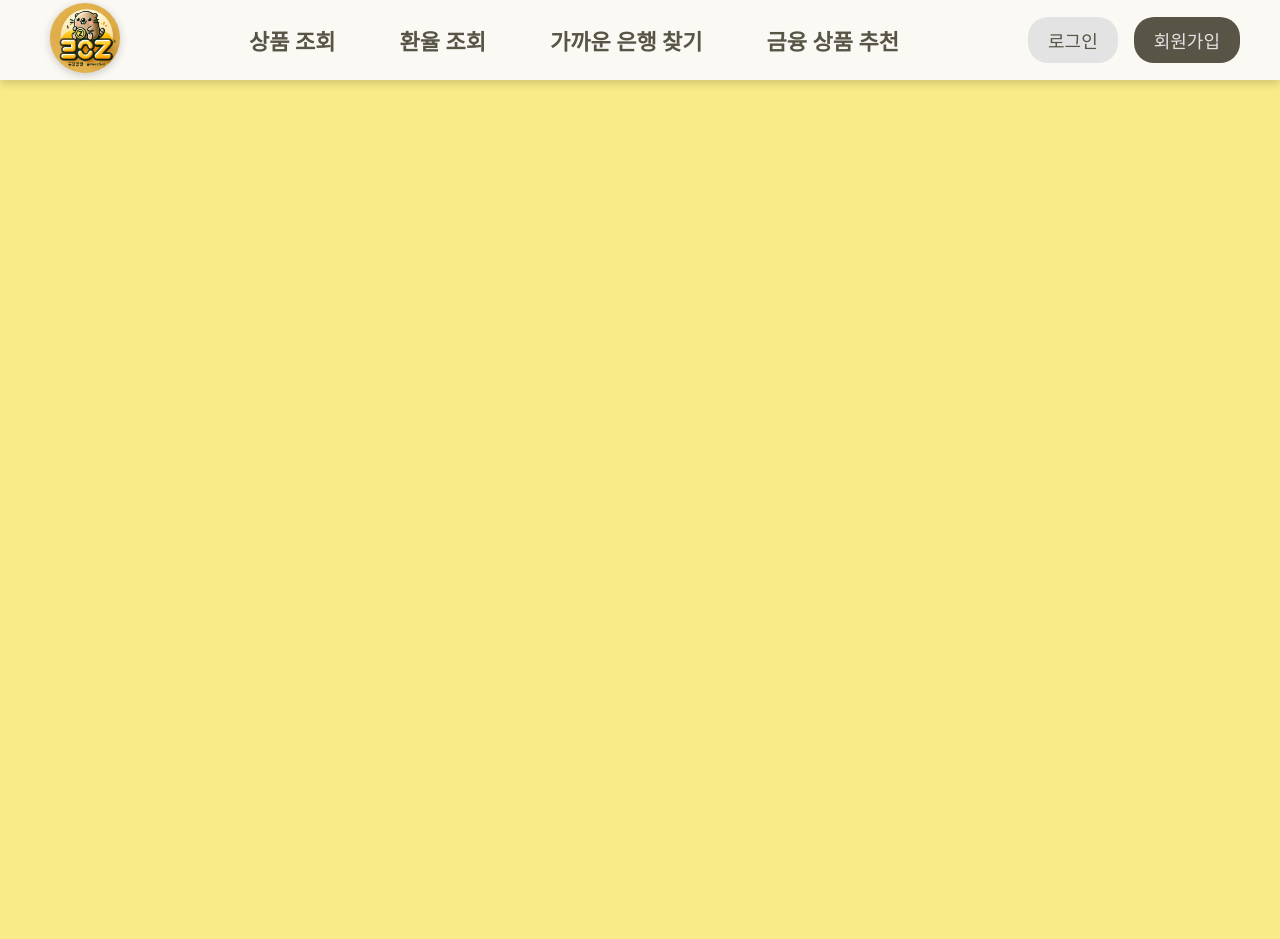
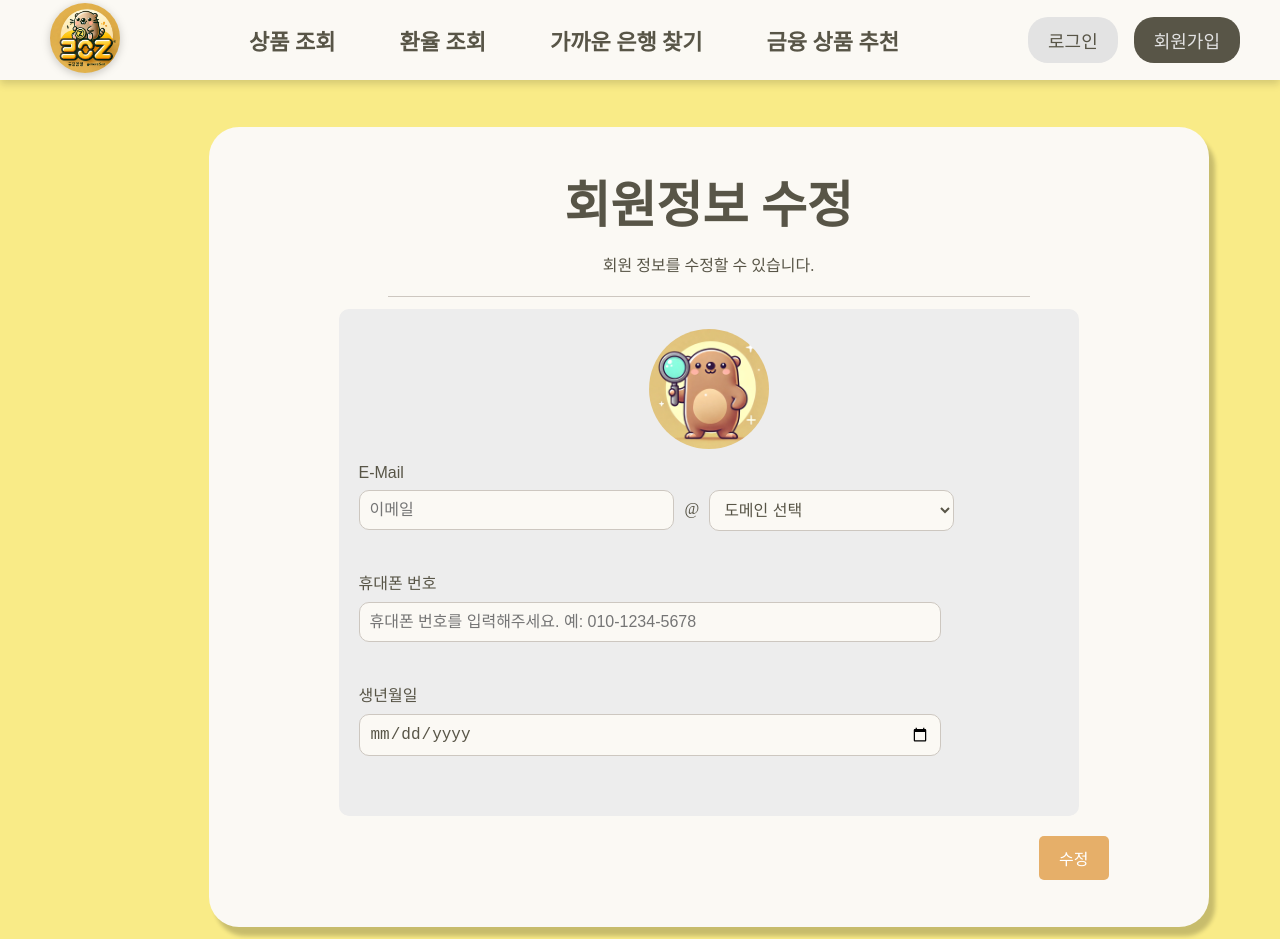
Before and after one commit to aaaange/DoTheZ_Plan, a Vue app in the folder front/: page /upate in a window 1280 px wide. Before the commit the page ends 800 px from the top, so only its background shows below. Built offline with nearby package versions, Linux system fonts and the light colour scheme.

Commit message:
회원정보 수정 기능 구현

```diff
--- a/front/src/router/index.js
+++ b/front/src/router/index.js
@@ -7,10 +7,10 @@ import ExchangeRateView from '@/views/ExchangeRateView.vue'
 import MapView from '@/views/MapView.vue'
 import SurveyView from '@/views/SurveyView.vue'
 import RecommendView from '@/views/RecommendView.vue'
-import LogOutView from '@/views/LogOutView.vue'
 
 import { createRouter, createWebHistory } from 'vue-router'
 import ProductDetailView from '@/views/ProductDetailView.vue'
+import UpdateUserInfo from '@/views/UpdateUserInfo.vue'
 
 
 const router = createRouter({
@@ -32,9 +32,9 @@ const router = createRouter({
       component: LogInView,
     },
     {
-      path: '/logout',
-      name: 'logout',
-      component: LogOutView,
+      path: '/upate',
+      name: 'update',
+      component: UpdateUserInfo
     },
     {
       path: '/profile/:userId',
--- a/front/src/views/LogOutView.vue
+++ /dev/null
@@ -1,13 +0,0 @@
-<template>
-  <div>
-
-  </div>
-</template>
-
-<script setup>
-
-</script>
-
-<style scoped>
-
-</style>
--- a/front/src/views/ProfileView.vue
+++ b/front/src/views/ProfileView.vue
@@ -59,6 +59,13 @@
             </p>
           </div>
         </div>
+        <!-- 회원정보 수정 버튼 추가 -->
+        <button
+          @click="goToEditProfile"
+          style="position: absolute; top: 190px; right: 40px; background: #E6AF69; color: white; border: none; border-radius: 5px; padding: 10px 15px; cursor: pointer; font-size: 16px;"
+        >
+          회원정보 수정
+        </button>
         <div style="margin-top: 370px; width: 90%;">
           <div style="max-height: 400px; overflow-y: auto; position: relative; margin-left: 100px;">
             <!-- 가입한 상품 목록 -->
@@ -103,16 +110,19 @@
 <script>
 import { useCounterStore } from "@/stores/counter";
 import axios from "axios";
-// import { Line } from 'chart.js';
 import { Chart } from 'chart.js/auto';
+import { useRouter } from "vue-router";
+
 
 export default {
   setup() {
     const store = useCounterStore();  // useCounterStore 호출
     const token = store.token;  // store에서 token 가져오기
+    const router = useRouter();
 
     return {
-      token,  // 반환하여 컴포넌트에서 사용
+      token,
+      router,  // 반환하여 컴포넌트에서 사용
     };
   },
   data() {
@@ -295,6 +305,9 @@ export default {
         }
       }
     },
+    goToEditProfile() {
+      this.router.push({ name: 'update' });  // UpdateUserInfo 이동
+    },
   },
 }
 
@@ -316,4 +329,19 @@ export default {
   transform: translateY(-4px);
   box-shadow: 0 8px 16px rgba(0, 0, 0, 0.3);
 }
+/* 회원정보 수정 버튼 스타일 */
+button {
+  background-color: #E6AF69;
+  color: white;
+  border: none;
+  border-radius: 5px;
+  padding: 10px 15px;
+  font-size: 16px;
+  cursor: pointer;
+  text-align: center;
+}
+
+button:hover {
+  background-color: #D79852;
+}
 </style>
--- /dev/null
+++ b/front/src/views/UpdateUserInfo.vue
@@ -0,0 +1,203 @@
+<template>
+  <div
+    style="width: 100%; height: 100%; padding-top: 119px; background: #F9EB87; justify-content: center; align-items: center; display: inline-flex"
+  >
+    <div class="Group6" style="width: 863px; height: 800px; position: relative">
+      <div
+        class="Rectangle1"
+        style="width: 1000px; height: 800px; top: 0px; position: absolute; background: #FBF9F4; box-shadow: 6px 9px 4px rgba(0, 0, 0, 0.20); border-radius: 30px; display: flex; flex-direction: column; align-items: center;"
+      >
+        <!-- 상단 영역 -->
+        <div
+          class="Group5"
+          style="width: 642px; height: 114px; margin-top: 38px; text-align: center;"
+        >
+          <h1
+            style="color: #585547; font-size: 50px; font-family: IBM Plex Sans KR; font-weight: 700; margin: 0;"
+          >
+            회원정보 수정
+          </h1>
+          <p
+            style="color: #585547; font-size: 16px; font-family: IBM Plex Sans KR; font-weight: 300; margin-top: 15px;"
+          >
+            회원 정보를 수정할 수 있습니다.
+          </p>
+          <div
+            class="Line1"
+            style="width: 100%; height: 1px; margin-top: 20px; background-color: #CDC7C0;"
+          ></div>
+        </div>
+
+        <!-- 사용자 프로필 수정 폼 -->
+        <div
+          class="user-info"
+          style="width: 70%; margin-top: 30px; background-color: #EDEDED; padding: 20px; border-radius: 10px; display: flex; flex-direction: column; align-items: flex-start;"
+        >
+          <img
+            src="@/image/dothez.jpg"
+            alt="프로필 사진"
+            class="user-avatar"
+            style="width: 120px; height: 120px; border-radius: 50%; margin-bottom: 15px; align-self: center;"
+          />
+          <!-- 이메일 입력 -->
+          <div style="margin-bottom: 20px; width: 85%;">
+            <label
+              for="email"
+              style="display: block; color: #585547; font-size: 16px; font-family: 'IBM Plex Sans KR', sans-serif; font-weight: 400; margin-bottom: 8px;"
+              >E-Mail</label
+            >
+            <div style="display: flex; gap: 10px;">
+              <!-- 이메일 아이디 입력 -->
+              <input
+                id="emailId"
+                type="text"
+                v-model="emailId"
+                placeholder="이메일"
+                style="width: 30%; flex-grow: 1; padding: 10px; border: 1px solid #CDC7C0; border-radius: 10px; font-size: 16px; color: #585547; background: #FBF9F4;"
+              />
+              <span style="padding: 10px 0; color: #585547; font-size: 16px;">@</span>
+              <!-- 도메인 선택 또는 입력 -->
+              <div style="flex-grow: 1;">
+                <template v-if="isCustomDomain">
+                  <input
+                    type="text"
+                    placeholder="직접 입력"
+                    v-model="customDomain"
+                    @blur="toggleCustomDomain(false)"
+                    style="width: 100%; padding: 10px; border: 1px solid #CDC7C0; border-radius: 10px; font-size: 16px; color: #585547; background: #FBF9F4;"
+                  />
+                </template>
+                <template v-else>
+                  <select
+                    id="email-domain-select"
+                    v-model="emailDomain"
+                    @change="checkCustomDomain"
+                    style="width: 100%; padding: 10px; border: 1px solid #CDC7C0; border-radius: 10px; font-size: 16px; color: #585547; background: #FBF9F4;"
+                  >
+                    <option value="" disabled selected>도메인 선택</option>
+                    <option value="naver.com">naver.com</option>
+                    <option value="hanmail.net">hanmail.net</option>
+                    <option value="gmail.com">gmail.com</option>
+                    <option value="nate.com">nate.com</option>
+                    <option value="hotmail.com">hotmail.com</option>
+                    <option value="custom">직접 입력</option>
+                  </select>
+                </template>
+              </div>
+            </div>
+          </div>
+          <!-- 휴대폰 번호 입력 -->
+          <div style="margin-bottom: 20px; width: 80%;">
+            <label for="phone" style="display: block; color: #585547; font-size: 16px; font-family: 'IBM Plex Sans KR', sans-serif; font-weight: 400; margin-bottom: 8px;">휴대폰 번호</label>
+            <input
+              id="phone"
+              type="text"
+              v-model="phone"
+              placeholder="휴대폰 번호를 입력해주세요. 예: 010-1234-5678"
+              style="width: 100%; padding: 10px; border: 1px solid #CDC7C0; border-radius: 10px; font-size: 16px; color: #585547; background: #FBF9F4;"
+            />
+          </div>
+          <!-- 생년월일 입력 -->
+          <div style="margin-bottom: 20px; width: 80%;">
+            <label for="birth" style="display: block; color: #585547; font-size: 16px; font-family: 'IBM Plex Sans KR', sans-serif; font-weight: 400; margin-bottom: 8px;">생년월일</label>
+            <input
+              id="birth"
+              type="date"
+              v-model="birth"
+              style="width: 100%; padding: 10px; border: 1px solid #CDC7C0; border-radius: 10px; font-size: 16px; color: #585547; background: #FBF9F4;"
+            />
+          </div>
+        </div>
+
+        <!-- 저장 버튼 -->
+        <div style="width: 80%; text-align: right; margin-top: 20px;">
+          <button
+            @click="updateProfile"
+            style="background: #E6AF69; color: white; border: none; border-radius: 5px; padding: 10px 20px; cursor: pointer; font-size: 16px;"
+          >
+            수정
+          </button>
+        </div>
+      </div>
+    </div>
+  </div>
+</template>
+
+
+<script>
+import { useCounterStore } from "@/stores/counter";
+import axios from "axios";
+import { useRouter } from 'vue-router';  // Vue Router import
+
+export default {
+  setup() {
+    const store = useCounterStore();
+    const token = store.token;
+    const router = useRouter();  // useRouter hook to navigate to profile page
+
+    return {
+      token,
+      router,  // router for navigation
+    };
+  },
+  data() {
+    return {
+      emailId: '',
+      emailDomain: '',
+      customDomain: '',
+      isCustomDomain: false,
+      phone: '',
+      birth: '',
+    };
+  },
+  methods: {
+    async updateProfile() {
+      // 템플릿에서 입력받은 데이터를 사용
+      const updatedEmail = `${this.emailId}@${this.isCustomDomain ? this.customDomain : this.emailDomain}`;
+      const updatedData = {
+        email: updatedEmail,
+        phone: this.phone,
+        birth: this.birth,
+      };
+      try {
+        const response = await axios.put(
+          'http://127.0.0.1:8000/accounts/api/v1/update/',  // API URL
+          updatedData,
+          { headers: { Authorization: `Token ${this.token}` } }
+        );
+        alert('회원정보가 수정되었습니다.');
+        this.$router.push({ name: 'mainpage' });
+      } catch (error) {
+        console.error("Error updating profile data:", error);
+        alert("정보 수정에 실패했습니다. 다시 시도해주세요.");
+      }
+    },
+  },
+}
+</script>
+
+<style scoped>
+/* 입력 폼 스타일 */
+input, textarea {
+  width: 80%;
+  padding: 10px;
+  margin-bottom: 20px;
+  border-radius: 10px;
+  border: 1px solid #585547;
+}
+
+/* 저장 버튼 스타일 */
+button {
+  background: #E6AF69;
+  color: white;
+  border: none;
+  border-radius: 5px;
+  padding: 10px 20px;
+  cursor: pointer;
+  font-size: 16px;
+}
+.button:hover {
+  background: #D79852;
+  scale: calc(1.05)
+}
+</style>
```
